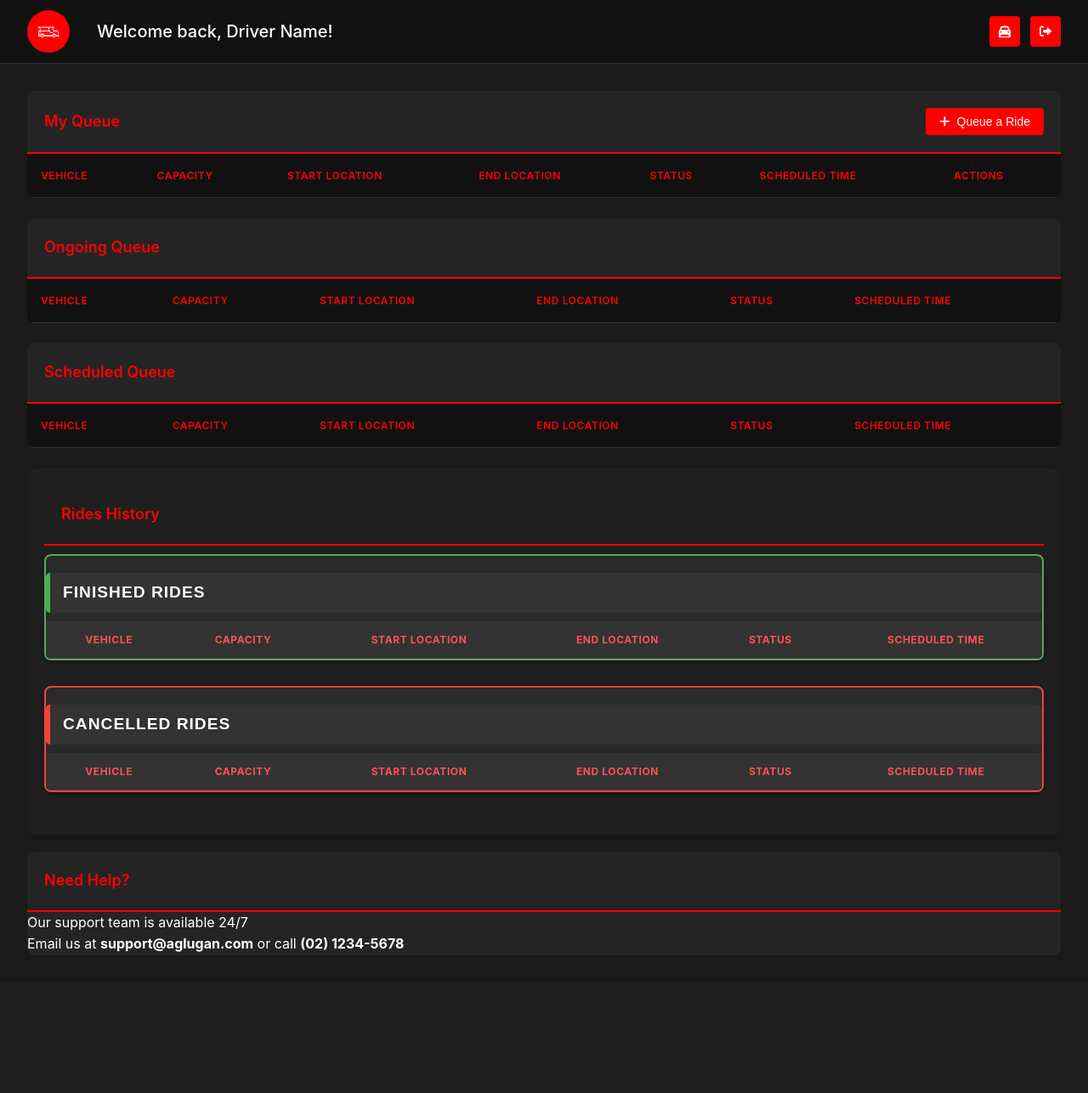
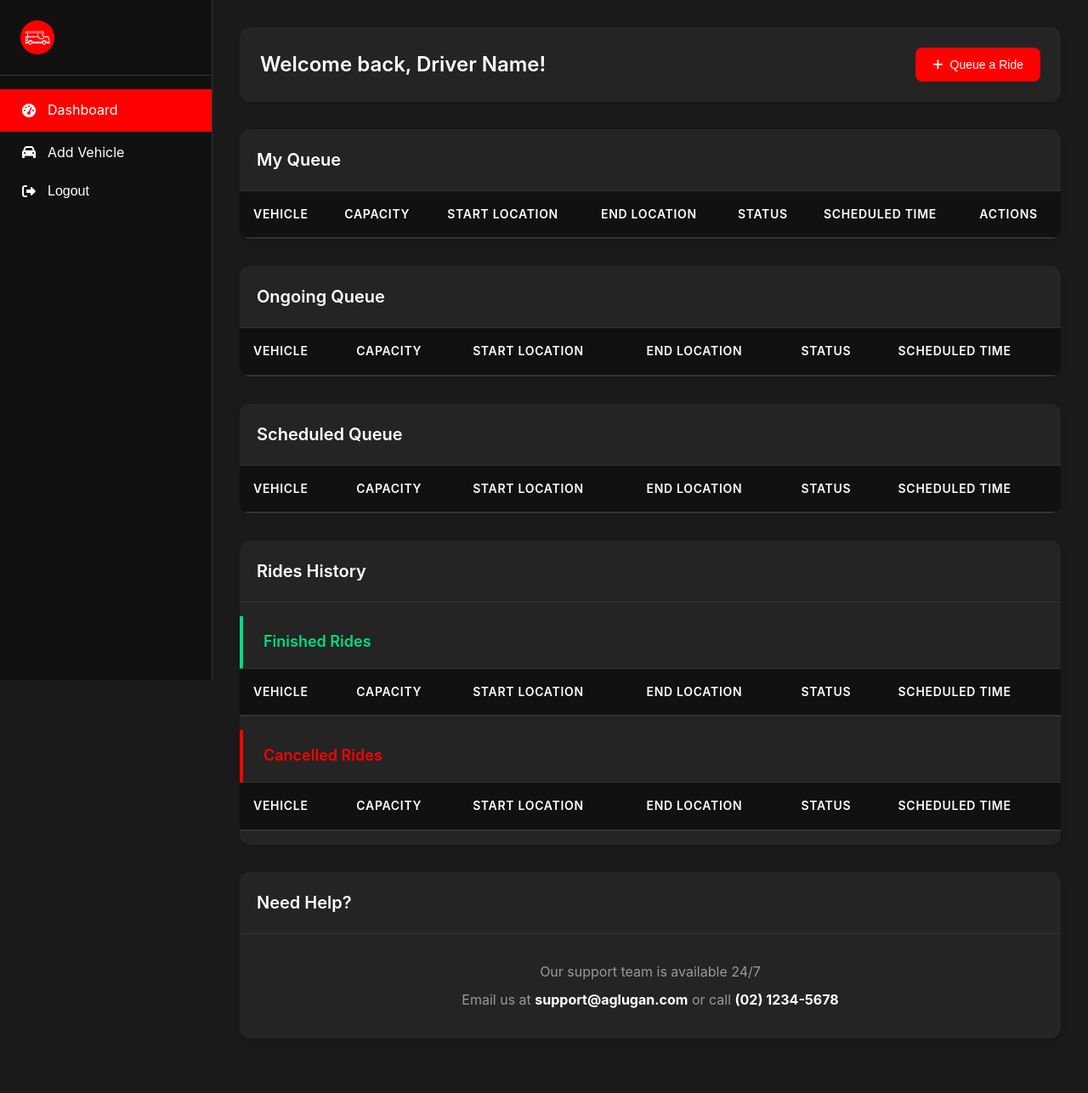
Before and after one commit to Ke-yuu/AgLugan, a PHP site: page /src/html/driver-dashboard.html in a window 1280 px wide. Shown: the whole page at 85% size. Before the commit the page ends 1120 px from the top, so only its background shows below. Run offline with PHP 8.4, Linux system fonts and the light colour scheme; lists and menus that the app fills with data are empty.

Commit message:
Redesgined Driver Dashboard

```diff
--- a/client/public/css/driver-dashboard.css
+++ b/client/public/css/driver-dashboard.css
@@ -10,6 +10,7 @@
   --text-secondary: #999999;
   --border: #333333;
   --shadow: 0 4px 6px rgba(0, 0, 0, 0.1);
+  --sidebar-width: 250px;
 }
 
 /* Reset & Base */
@@ -24,22 +25,27 @@ body {
   color: var(--text);
   font-family: 'Inter', system-ui, -apple-system, sans-serif;
   line-height: 1.6;
+  min-height: 100vh;
+  display: flex;
 }
 
-/* Header */
-header {
+/* Sidebar Styles */
+.sidebar {
+  width: var(--sidebar-width);
   background: var(--bg-dark);
-  border-bottom: 1px solid var(--border);
-  padding: 0.75rem 0;
+  height: 100vh;
+  position: fixed;
+  left: 0;
+  top: 0;
+  border-right: 1px solid var(--border);
+  display: flex;
+  flex-direction: column;
+  z-index: 100;
 }
 
-nav {
-  max-width: 1400px;
-  margin: 0 auto;
-  padding: 0 2rem;
-  display: flex;
-  align-items: center;
-  gap: 2rem;
+.sidebar-header {
+  padding: 1.5rem;
+  border-bottom: 1px solid var(--border);
 }
 
 .logo-container {
@@ -49,62 +55,96 @@ nav {
 }
 
 .logo {
-  background: var(--primary);
-  padding: 0.5rem;
-  border-radius: 50%;
-  width: 50px;
-  height: 50px;
+  width: 40px;
+  height: 40px;
+  object-fit: contain;
+}
+
+.sidebar-nav {
+  padding: 1rem 0;
+}
+
+.sidebar-nav ul {
+  list-style: none;
+}
+
+.sidebar-link {
   display: flex;
   align-items: center;
-  justify-content: center;
+  padding: 0.75rem 1.5rem;
+  color: var(--text);
+  text-decoration: none;
+  gap: 0.75rem;
+  transition: all 0.2s ease;
+  border: none;
+  background: none;
+  width: 100%;
+  text-align: left;
+  cursor: pointer;
+  font-size: 1rem;
 }
 
-.profile-content {
-  flex: 1;
+.sidebar-link i {
+  width: 20px;
+  text-align: center;
 }
 
-.profile-content h2 {
-  font-weight: 500;
-  font-size: 1.25rem;
-  color: var(--text);
-}
-
-nav ul {
-  display: flex;
-  gap: 0.75rem;
-  list-style: none;
+.sidebar-link:hover,
+.sidebar-link.active {
+  background: var(--primary);
+  color: white;
 }
 
 /* Main Content */
 .main-content {
-  max-width: 1400px;
-  margin: 2rem auto;
-  padding: 0 2rem;
+  flex: 1;
+  margin-left: var(--sidebar-width);
+  padding: 2rem;
+  max-width: calc(100% - var(--sidebar-width));
+}
+
+/* Welcome Section */
+.welcome-section {
+  background: var(--bg-card);
+  border-radius: 12px;
+  padding: 1.5rem;
+  margin-bottom: 2rem;
+  display: flex;
+  justify-content: space-between;
+  align-items: center;
+  box-shadow: var(--shadow);
+}
+
+.welcome-content h1 {
+  font-size: 1.5rem;
+  font-weight: 600;
+  margin: 0;
 }
 
 /* Sections */
 .section {
   background: var(--bg-card);
-  border-radius: 8px;
-  margin-bottom: 1.5rem;
+  border-radius: 12px;
+  margin-bottom: 2rem;
   overflow: hidden;
+  box-shadow: var(--shadow);
 }
 
 .section-header {
   padding: 1.25rem;
-  border-bottom: 2px solid var(--primary);
+  border-bottom: 1px solid var(--border);
   display: flex;
   justify-content: space-between;
   align-items: center;
 }
 
 .section-header h2 {
-  color: var(--primary);
-  font-size: 1.125rem;
+  font-size: 1.25rem;
   font-weight: 600;
+  color: var(--text);
 }
 
-/* Tables */
+/* Table Styles */
 .table-container {
   width: 100%;
   overflow-x: auto;
@@ -112,19 +152,20 @@ nav ul {
 
 table {
   width: 100%;
-  border-collapse: collapse;
+  border-collapse: separate;
+  border-spacing: 0;
 }
 
 th {
   background: var(--bg-dark);
-  color: var(--primary);
-  font-size: 0.75rem;
+  color: var(--text);
+  font-size: 0.875rem;
   font-weight: 600;
   text-transform: uppercase;
   letter-spacing: 0.05em;
   padding: 1rem;
   text-align: left;
-  border-bottom: 1px solid var(--border);
+  border-bottom: 2px solid var(--border);
 }
 
 td {
@@ -132,8 +173,34 @@ td {
   border-bottom: 1px solid var(--border);
 }
 
+tr:last-child td {
+  border-bottom: none;
+}
+
 tr:hover {
   background: rgba(255, 255, 255, 0.02);
+}
+
+/* Rides History Section */
+#Rides-History .table-container {
+  margin: 1rem 0;
+}
+
+#Rides-History h3 {
+  padding: 1rem 1.5rem;
+  font-size: 1.125rem;
+  font-weight: 600;
+  border-bottom: 1px solid var(--border);
+}
+
+.table-container.finished h3 {
+  color: var(--success);
+  border-left: 4px solid var(--success);
+}
+
+.table-container.cancelled h3 {
+  color: var(--primary);
+  border-left: 4px solid var(--primary);
 }
 
 /* Buttons */
@@ -141,35 +208,31 @@ tr:hover {
   background: var(--primary);
   color: white;
   border: none;
-  border-radius: 4px;
-  padding: 0.5rem 1rem;
+  border-radius: 8px;
+  padding: 0.75rem 1.25rem;
   font-size: 0.875rem;
+  font-weight: 500;
   cursor: pointer;
   display: inline-flex;
   align-items: center;
   gap: 0.5rem;
-  transition: background-color 0.2s;
-}
-
-nav .action-btn {
-  width: 36px;
-  height: 36px;
-  padding: 0;
-  justify-content: center;
+  transition: all 0.2s ease;
 }
 
 .action-btn:hover {
   background: var(--primary-hover);
+  transform: translateY(-1px);
 }
 
 .done-btn,
 .cancel-btn {
-  padding: 0.375rem 1rem;
+  padding: 0.5rem 1rem;
   border: none;
-  border-radius: 4px;
-  font-size: 0.75rem;
+  border-radius: 6px;
+  font-size: 0.875rem;
+  font-weight: 500;
   cursor: pointer;
-  transition: filter 0.2s;
+  transition: all 0.2s ease;
 }
 
 .done-btn {
@@ -186,25 +249,26 @@ nav .action-btn {
 .done-btn:hover,
 .cancel-btn:hover {
   filter: brightness(110%);
+  transform: translateY(-1px);
 }
 
-/* Queue Button */
-#queueRideBtn {
-  padding: 0.5rem 1rem;
-  background: var(--primary);
-  color: white;
-  border: none;
-  border-radius: 4px;
-  display: inline-flex;
-  align-items: center;
-  gap: 0.5rem;
-  font-size: 0.875rem;
-  cursor: pointer;
-  transition: background-color 0.2s;
+/* Help Section */
+.help-section {
+  margin-top: 2rem;
 }
 
-#queueRideBtn:hover {
-  background: var(--primary-hover);
+.support-content {
+  padding: 1.5rem;
+  text-align: center;
+}
+
+.support-content p {
+  margin: 0.5rem 0;
+  color: var(--text-secondary);
+}
+
+.support-content strong {
+  color: var(--text);
 }
 
 /* Modal Styles */
@@ -218,20 +282,34 @@ nav .action-btn {
   background: rgba(0, 0, 0, 0.8);
   z-index: 1000;
   overflow-y: auto;
+  backdrop-filter: blur(4px);
 }
 
 .modal-content {
   background: var(--bg-card);
-  border-radius: 8px;
+  border-radius: 12px;
   width: 90%;
   max-width: 500px;
   margin: 2rem auto;
   position: relative;
   border: 1px solid var(--border);
+  box-shadow: var(--shadow);
+  animation: modalSlideIn 0.3s ease;
+}
+
+@keyframes modalSlideIn {
+  from {
+      opacity: 0;
+      transform: translateY(-20px);
+  }
+  to {
+      opacity: 1;
+      transform: translateY(0);
+  }
 }
 
 .modal-header {
-  padding: 1.25rem;
+  padding: 1.5rem;
   border-bottom: 1px solid var(--border);
   display: flex;
   justify-content: space-between;
@@ -253,241 +331,111 @@ nav .action-btn {
   line-height: 1;
 }
 
+.close-btn:hover {
+  color: var(--primary);
+}
+
 /* Form Styles */
 .modal-form {
   padding: 1.5rem;
 }
 
 .form-group {
-  margin-bottom: 1.25rem;
+  margin-bottom: 1.5rem;
 }
 
-form label {
+.form-group label {
   display: block;
   margin-bottom: 0.5rem;
   color: var(--text);
   font-weight: 500;
+  font-size: 0.9375rem;
 }
 
-form input,
-form select {
+.form-group input,
+.form-group select {
   width: 100%;
   padding: 0.75rem;
   background: var(--bg-main);
   border: 1px solid var(--border);
-  border-radius: 4px;
+  border-radius: 8px;
   color: var(--text);
-  transition: border-color 0.2s;
+  font-size: 0.9375rem;
+  transition: all 0.2s ease;
 }
 
-form input:focus,
-form select:focus {
+.form-group input:focus,
+.form-group select:focus {
   outline: none;
   border-color: var(--primary);
+  box-shadow: 0 0 0 2px rgba(255, 0, 0, 0.1);
 }
 
-.form-actions {
-  margin-top: 1.5rem;
-  display: flex;
-  justify-content: flex-end;
-  gap: 1rem;
-}
-
-/* Status Styles */
-.status-scheduled {
-  color: var(--text);
-}
-
-/* Form Button Styles - Add these to your existing CSS */
-
-/* Form Submit Buttons */
-#queueRideSubmit,
-#addVehicleSubmit,
-form button[type="submit"] {
-    width: 100%;
-    padding: 0.75rem 1rem;
-    background: var(--primary);
-    color: white;
-    border: none;
-    border-radius: 4px;
-    font-size: 0.875rem;
-    font-weight: 500;
-    cursor: pointer;
-    transition: background 0.2s ease;
-}
-
-#queueRideSubmit:hover,
-#addVehicleSubmit:hover,
-form button[type="submit"]:hover {
-    background: var(--primary-hover);
-}
-
-/* Modal Footer */
-.modal-footer,
-.form-actions {
-    padding: 1.25rem;
-    border-top: 1px solid var(--border);
-    display: flex;
-    justify-content: flex-end;
-    gap: 1rem;
-}
-
-/* Cancel Button in Modal */
-.btn-secondary {
-    padding: 0.75rem 1rem;
-    background: transparent;
-    border: 1px solid var(--border);
-    color: var(--text);
-    border-radius: 4px;
-    font-size: 0.875rem;
-    font-weight: 500;
-    cursor: pointer;
-    transition: all 0.2s ease;
-}
-
-.btn-secondary:hover {
-    background: rgba(255, 255, 255, 0.1);
-}
-
-/* Primary Action Button */
-.btn-primary,
-.btn.primary {
-    padding: 0.75rem 1rem;
-    background: var(--primary);
-    color: white;
-    border: none;
-    border-radius: 4px;
-    font-size: 0.875rem;
-    font-weight: 500;
-    cursor: pointer;
-    transition: background 0.2s ease;
-}
-
-.btn-primary:hover,
-.btn.primary:hover {
-    background: var(--primary-hover);
-}
-
-/* Form Action Buttons Layout */
-.form-actions {
-    margin-top: 1.5rem;
-}
-
-.form-actions button {
-    flex: 1;
-    max-width: 200px;
-}
-
-/* Modal Form Submit Button Container */
-.submit-container {
-    margin-top: 1.5rem;
-}
-
-/* Disabled Button State */
-.btn-primary:disabled,
-.btn.primary:disabled,
-form button[type="submit"]:disabled {
-    background: #666;
-    cursor: not-allowed;
-}
 /* Responsive Design */
 @media (max-width: 768px) {
-  nav {
-      padding: 0 1rem;
+  .sidebar {
+      width: 64px;
+  }
+
+  .sidebar-link span {
+      display: none;
   }
 
   .main-content {
+      margin-left: 64px;
+      max-width: calc(100% - 64px);
       padding: 1rem;
+  }
+
+  .welcome-section {
+      flex-direction: column;
+      gap: 1rem;
+      text-align: center;
   }
 
   .modal-content {
       margin: 1rem;
+  }
+
+  .action-btn {
+      width: 100%;
+      justify-content: center;
   }
 }
 
 /* Empty State */
 tr.no-data td {
   text-align: center;
-  padding: 2rem;
+  padding: 3rem 1.5rem;
   color: var(--text-secondary);
 }
 
-/* Rides History Section */
-#Rides-History {
-  background-color: #1f1f1f; /* Slightly lighter background */
-  padding: 20px;
-  border-radius: 10px;
-  box-shadow: 0 2px 5px rgba(0, 0, 0, 0.2);
-  margin: 20px 0;
+/* Status Badges */
+.status-badge {
+  display: inline-flex;
+  align-items: center;
+  padding: 0.25rem 0.75rem;
+  border-radius: 1rem;
+  font-size: 0.875rem;
+  font-weight: 500;
 }
 
-/* Subsection Headers (Finished and Cancelled Rides) */
-#Rides-History h3 {
-  font-family: Arial, sans-serif;
-  font-size: 1.2em;
-  margin-top: 20px;
-  margin-bottom: 10px;
-  padding: 8px 15px;
-  color: #fff;
-  text-transform: uppercase;
-  letter-spacing: 1px;
-  border-left: 5px solid #4CAF50; /* Green for Finished Rides */
-  background-color: #333;
-  border-radius: 5px;
+.status-badge.scheduled {
+  background: rgba(255, 193, 7, 0.1);
+  color: #ffc107;
 }
 
-/* Cancelled Rides Header (Overrides Default h3 Styling) */
-#Rides-History h3.cancelled {
-  border-left-color: #F44336; /* Red for Cancelled Rides */
+.status-badge.ongoing {
+  background: rgba(0, 220, 130, 0.1);
+  color: var(--success);
 }
 
-/* Table Containers for Finished and Cancelled Rides */
-#Rides-History .table-container {
-  margin: 10px 0 30px;
-  border: 1px solid #444;
-  border-radius: 8px;
-  background-color: #2a2a2a;
-  box-shadow: 0 2px 4px rgba(0, 0, 0, 0.3);
-  overflow: hidden;
+.status-badge.done {
+  background: rgba(0, 220, 130, 0.1);
+  color: var(--success);
 }
 
-/* Table Styling */
-#Rides-History table {
-  width: 100%;
-  border-collapse: collapse;
-  color: #fff;
+.status-badge.cancelled {
+  background: rgba(255, 0, 0, 0.1);
+  color: var(--primary);
 }
-
-#Rides-History th, #Rides-History td {
-  padding: 12px 15px;
-  text-align: center;
-  border-bottom: 1px solid #444;
-}
-
-#Rides-History th {
-  background-color: #333;
-  color: #ff5252; /* Red for table headers */
-  font-weight: bold;
-  text-transform: uppercase;
-}
-
-#Rides-History tr:nth-child(odd) {
-  background-color: #252525;
-}
-
-#Rides-History tr:nth-child(even) {
-  background-color: #2e2e2e;
-}
-
-#Rides-History tr:hover {
-  background-color: #444;
-}
-
-/* Finished Rides and Cancelled Rides Visual Separation */
-#Rides-History .table-container.finished {
-  border: 2px solid #4CAF50; /* Green border for Finished Rides */
-}
-
-#Rides-History .table-container.cancelled {
-  border: 2px solid #F44336; /* Red border for Cancelled Rides */
-}
--- a/client/src/html/driver-dashboard.html
+++ b/client/src/html/driver-dashboard.html
@@ -9,30 +9,54 @@
     <link rel="stylesheet" href="https://cdn.jsdelivr.net/npm/flatpickr/dist/flatpickr.min.css">
 </head>
 <body>
-    <div class="app-container">
-        <header class="app-header">
-            <nav>
+    <!-- Sidebar -->
+    <aside class="sidebar">
+        <div class="sidebar-header">
             <div class="logo-container">
                 <img src="/media/logo.png" alt="AgLugan Logo" class="logo">
             </div>
-                <div class="profile-content">
-                    <h2>Welcome back, <span id="driver-name">Driver Name</span>!</h2>
         </div>
-                <ul class="nav-actions">
-                    <li><a href="#addVehicleModal" class="action-btn"><i class="fas fa-car"></i></a></li>
-                    <li><button id="logoutBtn" class="action-btn"><i class="fas fa-sign-out-alt"></i></button></li>
+
+        <nav class="sidebar-nav">
+            <ul>
+                <li>
+                    <a href="#" class="sidebar-link active">
+                        <i class="fas fa-tachometer-alt"></i>
+                        <span>Dashboard</span>
+                    </a>
+                </li>
+                <li>
+                    <a href="#addVehicleModal" class="sidebar-link">
+                        <i class="fas fa-car"></i>
+                        <span>Add Vehicle</span>
+                    </a>
+                </li>
+                <li>
+                    <button id="logoutBtn" class="sidebar-link">
+                        <i class="fas fa-sign-out-alt"></i>
+                        <span>Logout</span>
+                    </button>
+                </li>
             </ul>
         </nav>
-        </header>
+    </aside>
 
+    <!-- Main Content -->
     <main class="main-content">
-            <div class="dashboard-grid">
-                <div class="section" id="queue-ride-section">
+        <!-- Welcome Section -->
+        <div class="welcome-section">
+            <div class="welcome-content">
+                <h1>Welcome back, <span id="driver-name">Driver Name</span>!</h1>
+            </div>
+            <button id="queueRideBtn" class="action-btn">
+                <i class="fas fa-plus"></i> Queue a Ride
+            </button>
+        </div>
+
+        <!-- Queue Section -->
+        <section class="section" id="queue-ride-section">
             <div class="section-header">
                 <h2>My Queue</h2>
-                        <button id="queueRideBtn" class="action-btn primary">
-                            <i class="fas fa-plus"></i> Queue a Ride
-                        </button>
             </div>
             <div class="table-container">
                 <table>
@@ -52,9 +76,10 @@
                     </tbody>
                 </table>
             </div>
-                </div>
+        </section>
 
-                <div class="section" id="ongoing-queue">
+<!-- Ongoing Queue Section -->
+<section class="section" id="ongoing-queue">
     <div class="section-header">
         <h2>Ongoing Queue</h2>
     </div>
@@ -75,9 +100,10 @@
             </tbody>
         </table>
     </div>
-                </div>
+</section>
 
-                <div class="section" id="scheduled-queue">
+<!-- Scheduled Queue Section -->
+<section class="section" id="scheduled-queue">
     <div class="section-header">
         <h2>Scheduled Queue</h2>
     </div>
@@ -98,16 +124,17 @@
             </tbody>
         </table>
     </div>
-                </div>
+</section>
 
-                <div class="section" id="Rides-History">
+<!-- Rides History Section -->
+<section class="section" id="Rides-History">
     <div class="section-header">
         <h2>Rides History</h2>
     </div>
 
-                    <!-- Done Rides Table -->
+    <!-- Done Rides -->
     <div class="table-container finished">
-                        <h3 class="finished">Finished Rides</h3>
+        <h3>Finished Rides</h3>
         <table>
             <thead>
                 <tr>
@@ -125,9 +152,9 @@
         </table>
     </div>
 
-                    <!-- Cancelled Rides Table -->
+    <!-- Cancelled Rides -->
     <div class="table-container cancelled">
-                        <h3 class="cancelled">Cancelled Rides</h3>
+        <h3>Cancelled Rides</h3>
         <table>
             <thead>
                 <tr>
@@ -144,10 +171,10 @@
             </tbody>
         </table>
     </div>
-                </div>
+</section>
 
-
-                <div class="section help-section">
+<!-- Help Section -->
+<section class="section help-section">
     <div class="section-header">
         <h2>Need Help?</h2>
     </div>
@@ -155,11 +182,9 @@
         <p>Our support team is available 24/7</p>
         <p>Email us at <strong>support@aglugan.com</strong> or call <strong>(02) 1234-5678</strong></p>
     </div>
-                </div>
-            </div>
-        </main>
+</section>
 
-        <!-- Modal for Queuing a Ride -->
+<!-- Queue Ride Modal -->
 <div id="queueRideModal" class="modal">
     <div class="modal-content">
         <div class="modal-header">
@@ -216,13 +241,13 @@
             </div>
 
             <div class="form-actions">
-                        <button type="submit" id="queueRideSubmit" class="btn primary">Add to Queue</button>
+                <button type="submit" id="queueRideSubmit" class="action-btn">Add to Queue</button>
             </div>
         </form>
     </div>
 </div>
 
-        <!-- Modal for Adding/Editing a Vehicle -->
+<!-- Add Vehicle Modal -->
 <div id="addVehicleModal" class="modal">
     <div class="modal-content">
         <div class="modal-header">
@@ -243,14 +268,13 @@
                        title="Plate number must be in the format ABC 123 or ABC 1234">
             </div>
 
-
             <div class="form-actions">
-                        <button type="submit" id="addVehicleSubmit" class="btn primary">Save Vehicle</button>
+                <button type="submit" id="addVehicleSubmit" class="action-btn">Save Vehicle</button>
             </div>
         </form>
     </div>
 </div>
-    </div>
+</main>
 
     <script src="../js/driver-dashboard.js"></script>
     <script src="https://cdn.jsdelivr.net/npm/flatpickr"></script>
```
Also changed, not shown: client/public/media/team.png, server/public/uploads/profile_pictures/1734611078041-download.png (added). Lines whose indentation alone changed are shown as unchanged.
